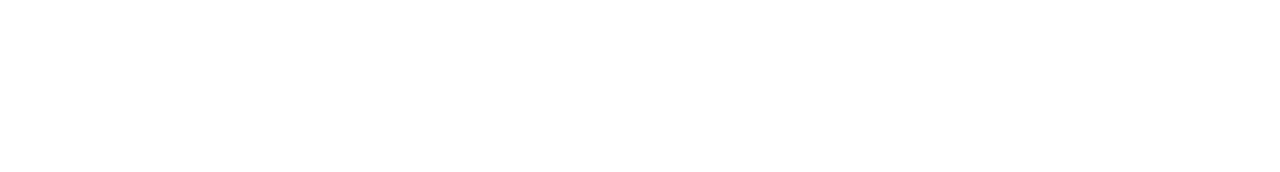
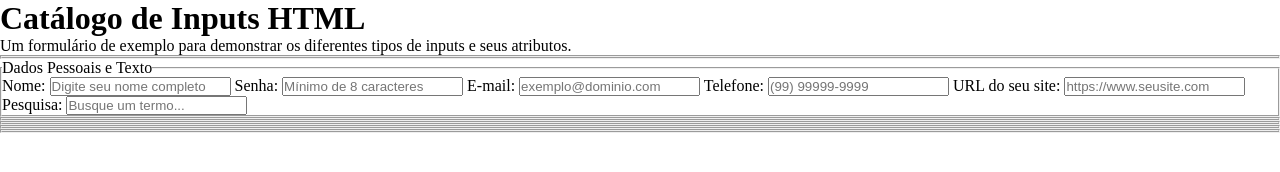
Before and after one commit to PietrogSouza/html_inputs, a website: page index.html in a window 1280 px wide. Drawn offline with Linux system fonts and the light colour scheme.

Commit message:
fiz um section dentro dela um fieldset com 6 labels e inputs para cada campo como nome senha email telefone site e pesquisa

```diff
--- a/index.html
+++ b/index.html
@@ -1,12 +1,82 @@
 <!DOCTYPE html>
 <html lang="pt-br">
+
 <head>
     <meta charset="UTF-8">
     <meta name="viewport" content="width=device-width, initial-scale=1.0">
     <link rel="stylesheet" href="style.css">
     <title>Document</title>
 </head>
+
 <body>
 
+    <main class="main-container">
+
+        <h1>Catálogo de Inputs HTML</h1>
+        <p>Um formulário de exemplo para demonstrar os diferentes tipos de inputs e seus atributos.</p>
+
+        <!-- Indica que será um formulário de envio de dados (servidor) -->
+        <form class="input-catalog-form">
+
+            <section class="form-section">
+                <!-- Cria agrupamentos no formulário -->
+                <fieldset class="form-group">
+                </fieldset>
+            </section>
+
+            <section class="form-section">
+                <fieldset class="form-group">
+                    <!-- Legenda para o grupo de itens do formulário -->
+                    <legend class="form-group-title">Dados Pessoais e Texto</legend>
+
+                    <label for="nome" class="form-label">Nome:</label>
+                    <input type="text" id="nome" name="nome" class="form-input" placeholder="Digite seu nome completo"
+                        required minlength="3" />
+
+                    <label for="senha" class="form-label">Senha:</label>
+                    <input type="password" id="nome" name="nome" class="form-input" placeholder="Mínimo de 8 caracteres"
+                        required minlength="8">
+
+                    <label for="email" class="form-label">E-mail:</label>
+                    <input type="email" id="email" name="email" class="form-input" placeholder="exemplo@dominio.com"
+                        required />
+
+                    <label for="telefone" class="form-label">Telefone:</label>
+                    <input type="tel" id="telefone" name="telefone" class="form-input" placeholder="(99) 99999-9999" />
+
+                    <label for="site" class="form-label">URL do seu site:</label>
+                    <input type="url" id="site" name="site" class="form-input" placeholder="https://www.seusite.com" />
+
+                    <label for="pesquisa" class="form-label">Pesquisa:</label>
+                    <input type="search" id="pesquisa" name="pesquisa" class="form-input"
+                        placeholder="Busque um termo..." />
+                </fieldset>
+            </section>
+
+            <section class="form-section">
+                <fieldset class="form-group">
+                </fieldset>
+            </section>
+
+            <section class="form-section">
+                <fieldset class="form-group">
+                </fieldset>
+            </section>
+
+            <section class="form-section">
+                <fieldset class="form-group">
+                </fieldset>
+            </section>
+
+            <section class="form-section">
+                <fieldset class="form-group">
+                </fieldset>
+            </section>
+
+        </form>
+
+    </main>
+
 </body>
+
 </html>
--- a/style.css
+++ b/style.css
@@ -1,4 +1,5 @@
 *{
     margin: 0;
     padding: 0;
+    box-sizing: border-box;
 }
```
